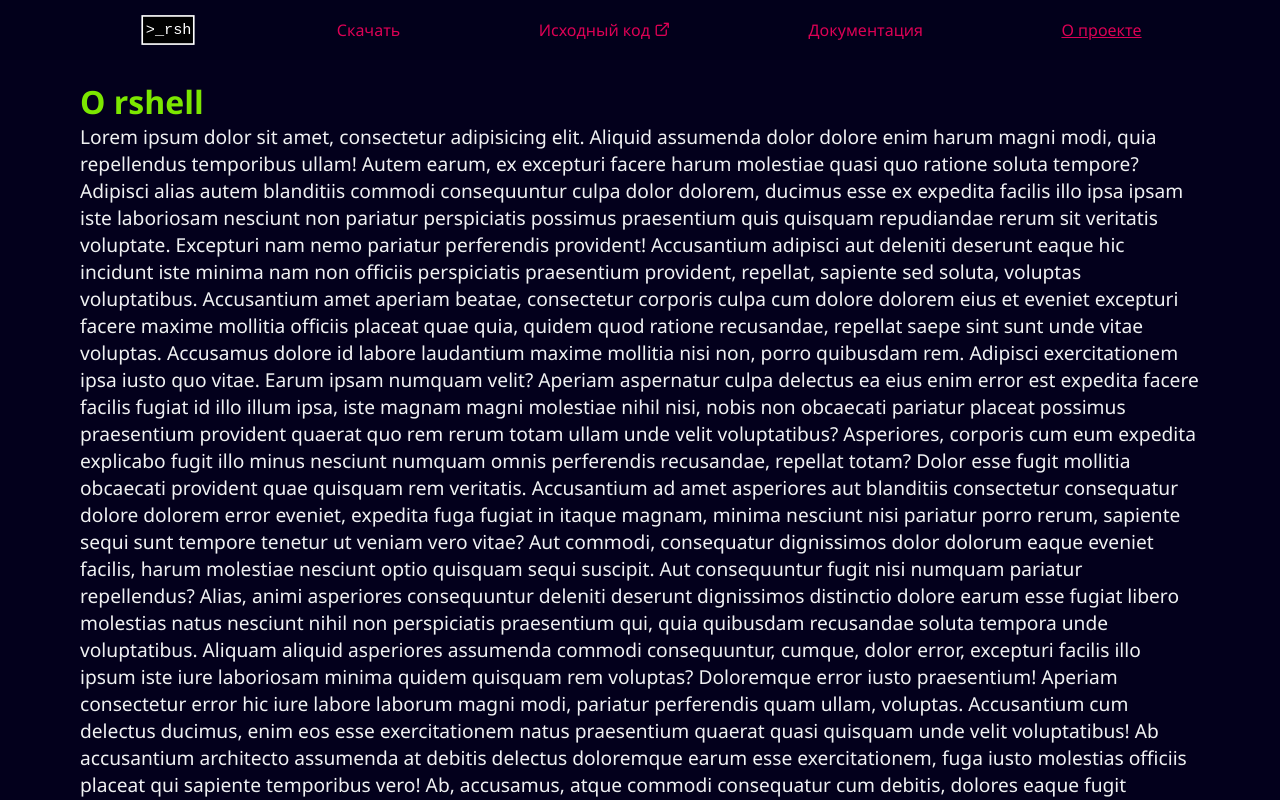
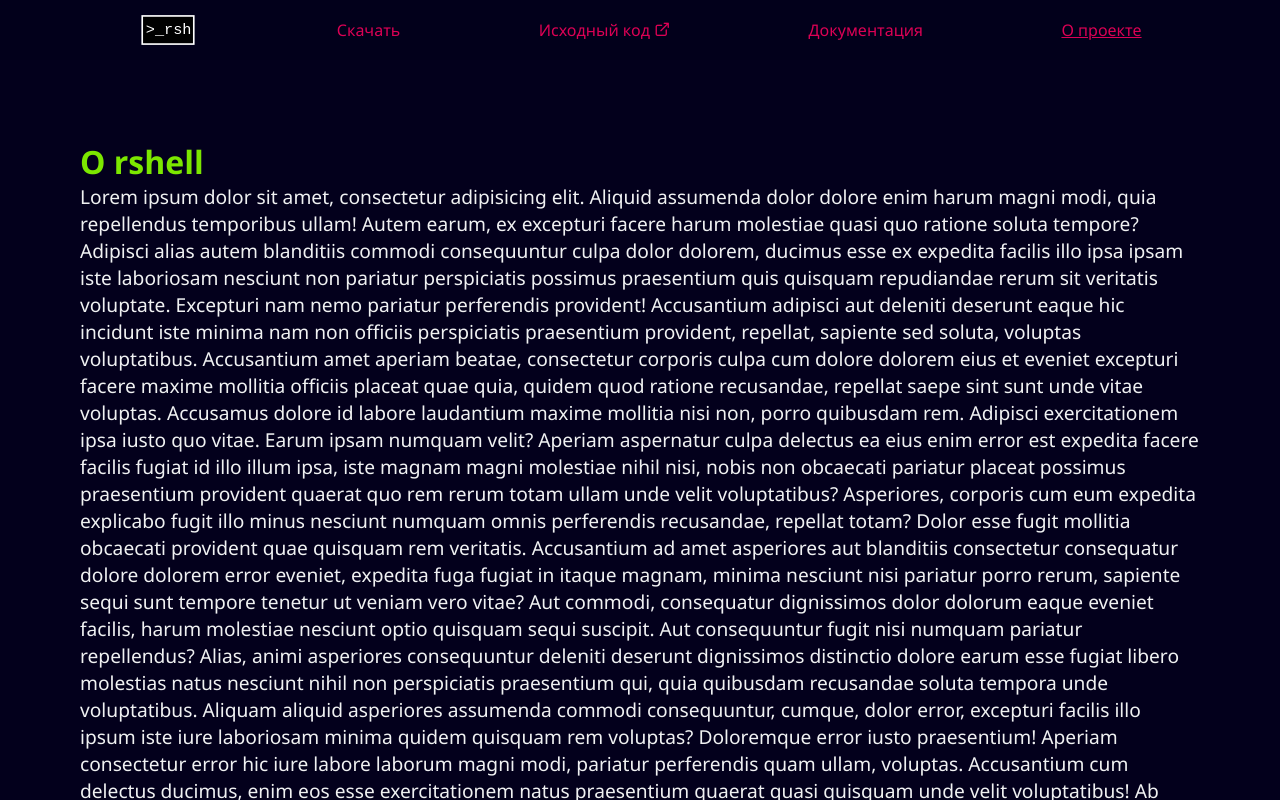
Before and after one commit to shelepuginivan/rshell-web, a Next.js app: page /about in a window 1280 px wide. Shown: the top 800 px of the page. Built offline with nearby package versions, Linux system fonts and the light colour scheme.

Commit message:
refactored header height and added a body margin

```diff
--- a/src/components/Header/header.module.sass
+++ b/src/components/Header/header.module.sass
@@ -8,7 +8,7 @@
 	align-items: center
 	justify-content: space-evenly
 	width: 100%
-	height: 60px
+	height: $header-height
 	backdrop-filter: blur(15px)
 	background-color: $black-transparent
 
--- a/src/styles/global.sass
+++ b/src/styles/global.sass
@@ -13,6 +13,7 @@ a
 
 body
 	background-color: $black
+	margin-top: $header-height
 
 blockquote
 	font-size: larger
```
